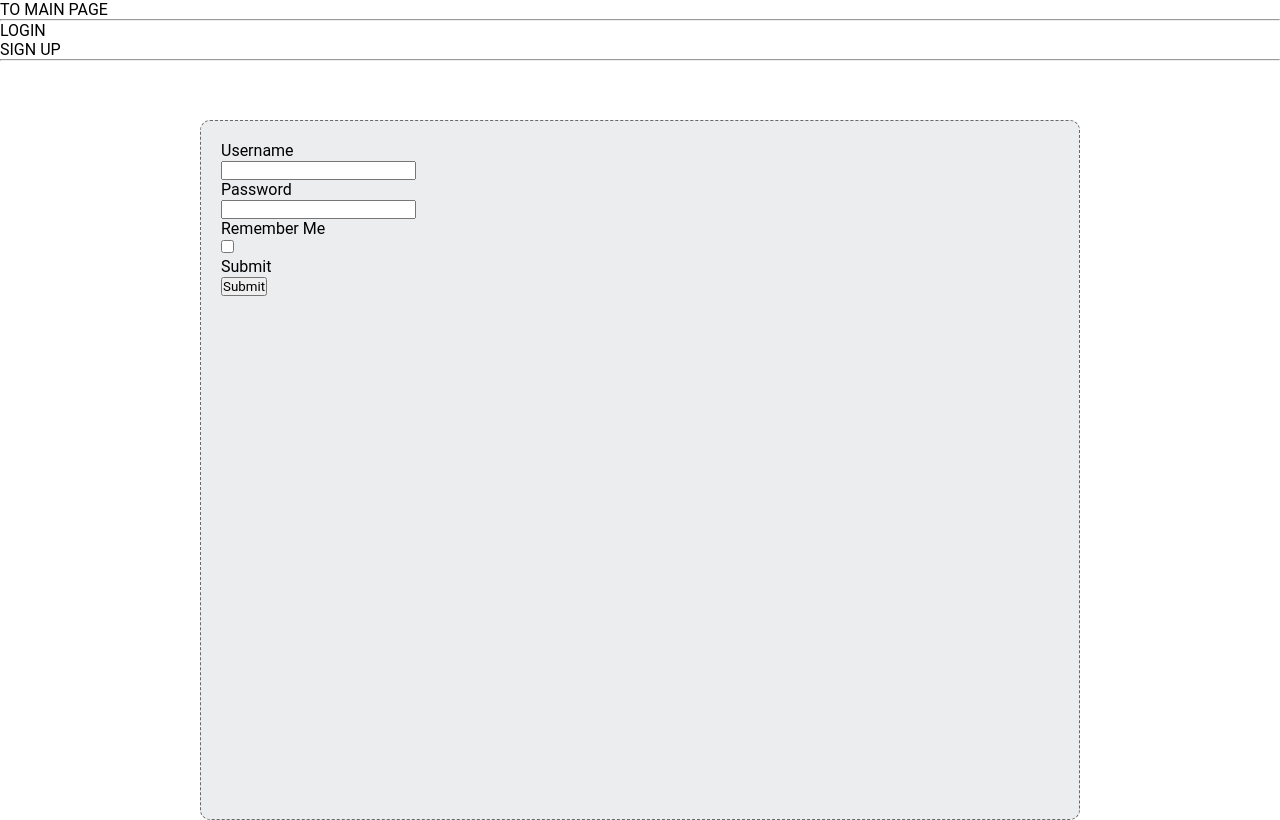
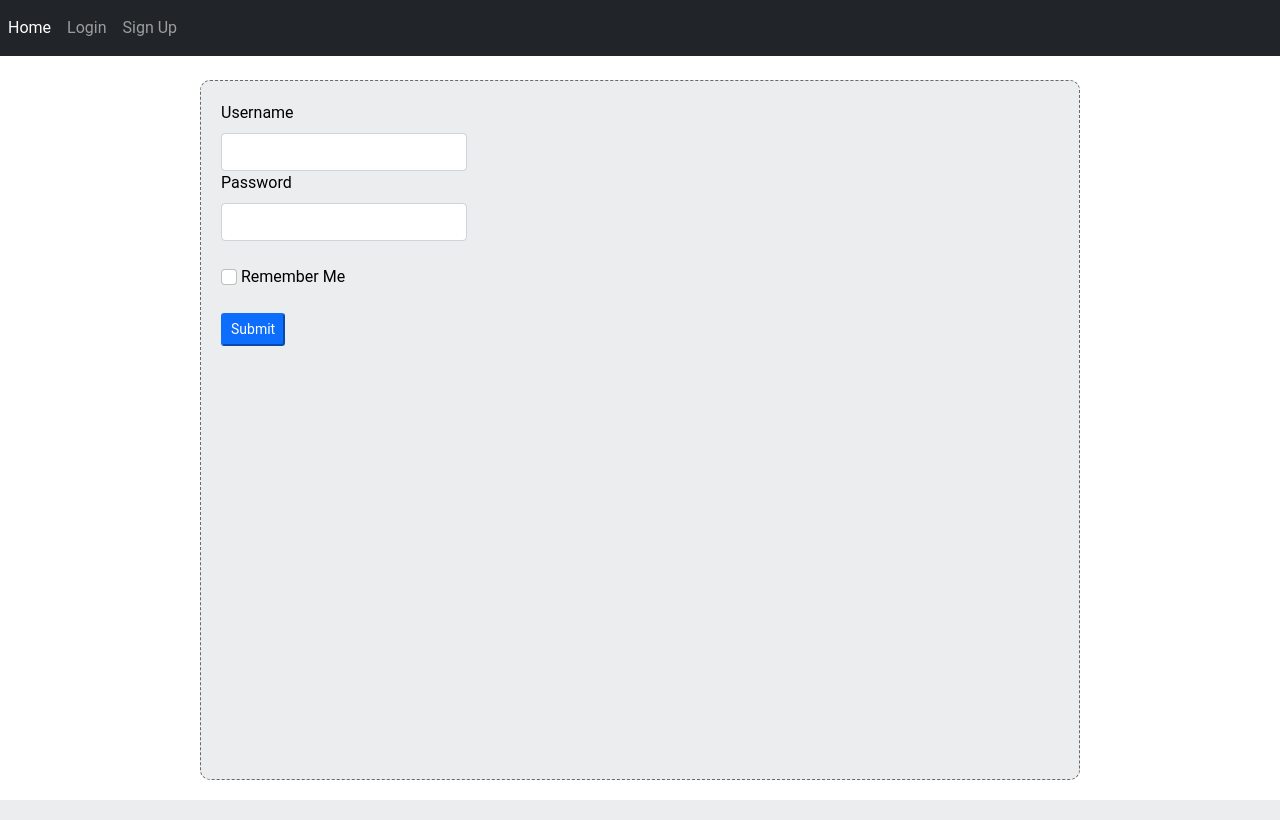
Before and after one commit to mirmozavr/notes_project, a Flask app: page /login/ in a window 1280 px wide. Run offline with Flask 2, Linux system fonts and the light colour scheme.

Commit message:
Front and forms

```diff
--- a/forms.py
+++ b/forms.py
@@ -7,6 +7,7 @@
     SelectField,
 )
 from flask_wtf import FlaskForm
+from wtforms.fields.html5 import EmailField
 from wtforms.validators import DataRequired, Email, InputRequired, EqualTo, Length
 
 
@@ -19,7 +20,7 @@
 
 class SignUpForm(FlaskForm):
     username = StringField("Username", validators=[DataRequired()])
-    email = StringField("Email", validators=[Email()])
+    email = EmailField("Email", validators=[Email()])
     password = PasswordField(
         "Password",
         validators=[
--- a/static/base.css
+++ b/static/base.css
@@ -20,11 +20,6 @@
     color: black;
 }
 
-/*html, body {*/
-/*    height: 100%;*/
-/*    margin: 0;*/
-/*}*/
-
 .header {
     height: 100px;
     margin-bottom: 20px;
@@ -36,3 +31,7 @@
 .warning {
     color: red;
 }
+
+p {
+    margin-bottom: 0;
+}
--- a/static/notes.css
+++ b/static/notes.css
@@ -25,15 +25,13 @@
     flex-flow: row wrap;
     align-items: flex-start;
     align-content: flex-start; /*important!*/
-    /*justify-content: space-evenly;*/
     gap: 10px 20px;
 
     padding: 20px;
 
     max-width: 880px;
     height: calc(100vh - 100px);
-    margin-left: auto;
-    margin-right: auto;
+    margin: 80px auto 0;
     background-color: #ebedef;
     border: dashed 1px dimgrey;
     border-radius: 10px;
--- a/templates/archive.html
+++ b/templates/archive.html
@@ -7,7 +7,6 @@
 {% endblock %}
 
 {% block content %}
-    <h2>Archive</h2>
     <div class="container">
         {% for note in data %}
             <a href="/notes/{{ note.id }}" class="note" style="background-color: {{ note.color }}">
--- a/templates/base.html
+++ b/templates/base.html
@@ -3,6 +3,8 @@
 <head>
     <meta charset="UTF-8">
     <meta name="viewport" content="width=device-width, initial-scale=1">
+
+    <link href="https://cdn.jsdelivr.net/npm/bootstrap@5.0.2/dist/css/bootstrap.min.css" rel="stylesheet" integrity="sha384-EVSTQN3/azprG1Anm3QDgpJLIm9Nao0Yz1ztcQTwFspd3yD65VohhpuuCOmLASjC" crossorigin="anonymous">
     <link rel="stylesheet" href="{{ url_for('static', filename='base.css') }}" )>
     <link rel="stylesheet" href="{{ url_for('static', filename='notes.css') }}" )>
 
@@ -13,27 +15,12 @@
 </head>
 
 <body>
-<div class="header">
-    <p><a href="/">TO MAIN PAGE</a>
-    <hr>
-    </p>
-    {% if auth_status %}
-        <p><a href="/notes/">NOTES</a></p>
-        <p><a href="/notes/new/">NEW NOTE</a></p>
-        <p><a href="/archive/">ARCHIVE</a></p>
-        <p><a href="/logout/">LOGOUT</a></p>
-    {% else %}
-        <p><a href="/login/">LOGIN</a></p>
-        <p><a href="/signup/">SIGN UP</a></p>
-    {% endif %}
-
-    {% for category, message in  get_flashed_messages(with_categories=true) %}
-        <spam class="{{ category }}">{{ message }}</spam>
-    {% endfor %}
-
-    <hr>
-</div>
+{% include "navbar.html" %}
 {% block content %}
 {% endblock %}
+
+<script src="https://cdn.jsdelivr.net/npm/@popperjs/core@2.9.2/dist/umd/popper.min.js" integrity="sha384-IQsoLXl5PILFhosVNubq5LC7Qb9DXgDA9i+tQ8Zj3iwWAwPtgFTxbJ8NT4GN1R8p" crossorigin="anonymous"></script>
+<script src="https://cdn.jsdelivr.net/npm/bootstrap@5.0.2/dist/js/bootstrap.min.js" integrity="sha384-cVKIPhGWiC2Al4u+LWgxfKTRIcfu0JTxR+EQDz/bgldoEyl4H0zUF0QKbrJ0EcQF" crossorigin="anonymous"></script>
+
 </body>
 </html>
--- a/templates/login.html
+++ b/templates/login.html
@@ -16,14 +16,16 @@
 
             {{ form.csrf_token() }}
 
-            {% for field in form if field.name != "csrf_token" %}
-                <p>{{ field.label() }}</p>
-                <p>{{ field }}
-                    {% for error in field.errors %}
-                        {{ error }}
-                    {% endfor %}
-                </p>
-            {% endfor %}
+
+            {{ form.username.label(class="form-label") }}
+            {{ form.username(class="form-control") }}
+            {{ form.password.label(class="form-label") }}
+            {{ form.password(class="form-control") }}
+            <br>
+            {{ form.remember(class="form-check-input") }}
+            {{ form.remember.label(class="form-check-label") }}
+            <br><br>
+            {{ form.submit(class="btn-sm btn-primary") }}
 
         </form>
 
--- /dev/null
+++ b/templates/navbar.html
@@ -0,0 +1,34 @@
+<nav class="navbar navbar-expand-sm fixed-top navbar-dark bg-dark">
+    <button class="navbar-toggler" type="button" data-bs-toggle="collapse" data-bs-target="#navbarSupportedContent" aria-controls="navbarSupportedContent" aria-expanded="false" aria-label="Toggle navigation">
+      <span class="navbar-toggler-icon"></span>
+    </button>
+    <div class="collapse navbar-collapse" id="navbarSupportedContent">
+        <ul class="navbar-nav me-auto mb-2 mb-lg-0">
+            <li class="nav-item">
+                <a class="nav-link active" aria-current="page" href="/">Home</a>
+            </li>
+            {% if auth_status %}
+                <li class="nav-item">
+                    <a class="nav-link" href="/notes/">Notes</a>
+                </li>
+                <li class="nav-item">
+                    <a class="nav-link" href="/notes/new/">New note</a>
+                </li>
+                <li class="nav-item">
+                    <a class="nav-link" href="/archive/">Archive</a>
+                </li>
+                <li class="nav-item">
+                    <a class="nav-link" style="color: #FF6666;" href="/logout/">Logout</a>
+                </li>
+
+            {% else %}
+                <li class="nav-item">
+                    <a class="nav-link" href="/login/">Login</a>
+                </li>
+                <li class="nav-item">
+                    <a class="nav-link" href="/signup/">Sign Up</a>
+                </li>
+            {% endif %}
+        </ul>
+    </div>
+</nav>
--- a/templates/notes.html
+++ b/templates/notes.html
@@ -6,7 +6,6 @@
 {% endblock %}
 
 {% block content %}
-    <h2>Notes</h2>
     <div class="container">
         {% for note in data %}
             <a href="/notes/{{ note.id }}" class="note" style="background-color: {{ note.color }}">
--- a/templates/signup.html
+++ b/templates/signup.html
@@ -11,12 +11,11 @@
             {{ form.csrf_token() }}
 
             {% for field in form if field.name != "csrf_token" %}
-                <p>{{ field.label() }}</p>
-                <p>{{ field }}
+                {{ field.label(class="form-label") }}
+                {{ field(class="form-control") }}
                     {% for error in field.errors %}
                         {{ error }}
                     {% endfor %}
-                </p>
             {% endfor %}
 
         </form>
--- a/views.py
+++ b/views.py
@@ -21,7 +21,19 @@
 
 @app.route("/")
 def main_page():
-    return render_template("index.html", auth_status=current_user.is_authenticated)
+    context = {}
+    if current_user.is_authenticated:
+        un = current_user.username
+        total_notes = db.session.query(Note).filter(Note.user_id == current_user.id).count()
+        archived_notes = db.session.query(Note).filter(Note.user_id == current_user.id, Note.archived == True).count()
+        context = {
+            "total_notes": total_notes,
+            "archived_notes": archived_notes,
+            "active_notes": total_notes - archived_notes,
+            "un": un
+        }
+
+    return render_template("index.html", context=context, auth_status=current_user.is_authenticated)
 
 
 @app.route("/signup/", methods=("GET", "POST"))
```
Also changed, not shown: templates/index.html (+21 -0 lines).
